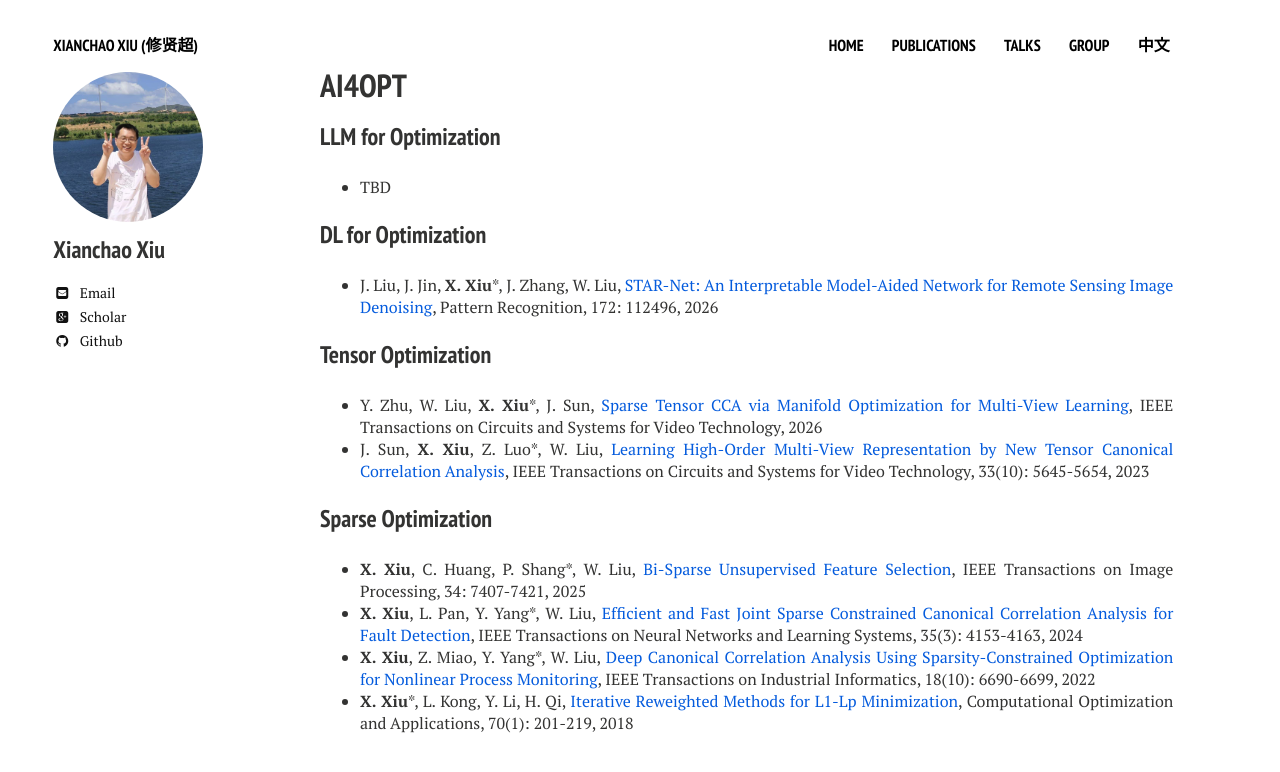
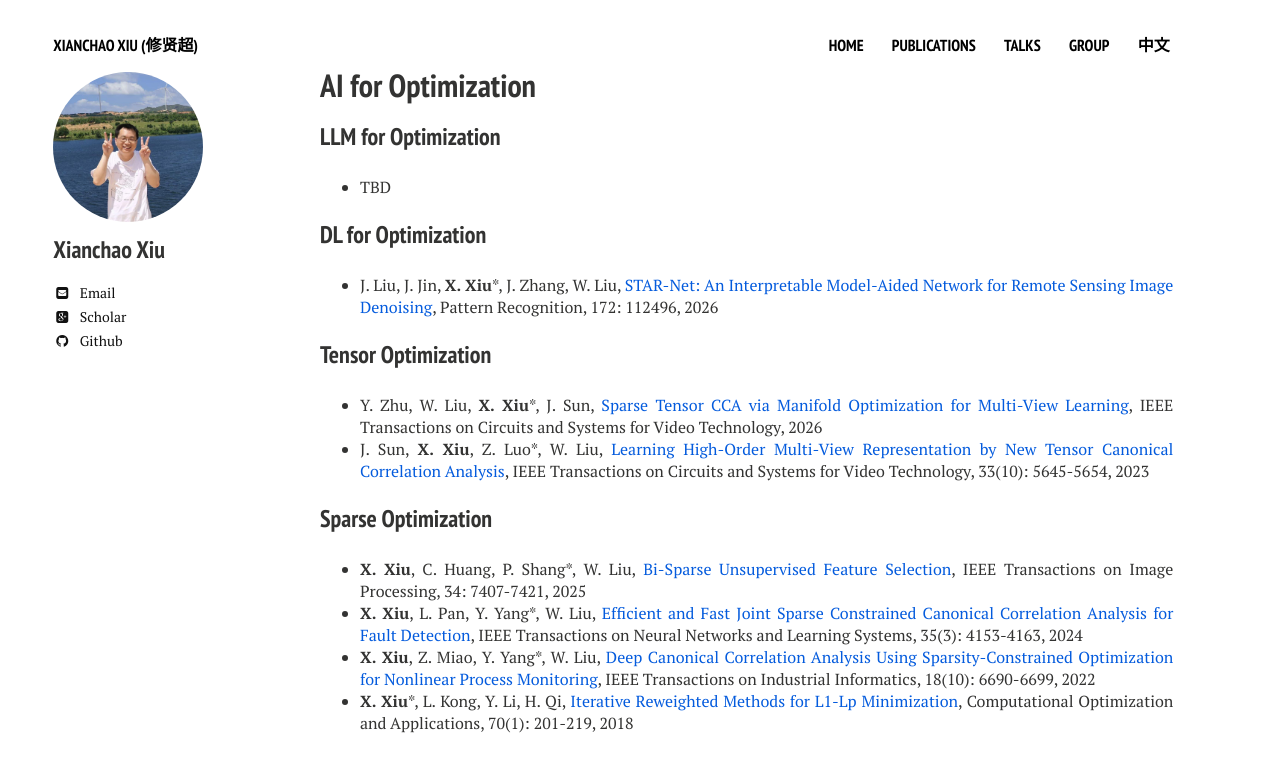
Before and after one commit to xianchaoxiu/xianchaoxiu.github.io, a Jekyll site: the page built from chinese/research/OPT/index.md, in a window 1280 px wide. Shown: the top 772 px of the page. Built offline with Jekyll 4.4.1, drawn with Linux system fonts in a browser that asks for light colours; nearby versions of some CDN libraries.

Commit message:
Update index.md

```diff
--- a/chinese/research/OPT/index.md
+++ b/chinese/research/OPT/index.md
@@ -1,6 +1,6 @@
 ---
 layout: page
-title: AI4OPT
+title: AI for Optimization
 comments: false
 share: false
 ---
```
